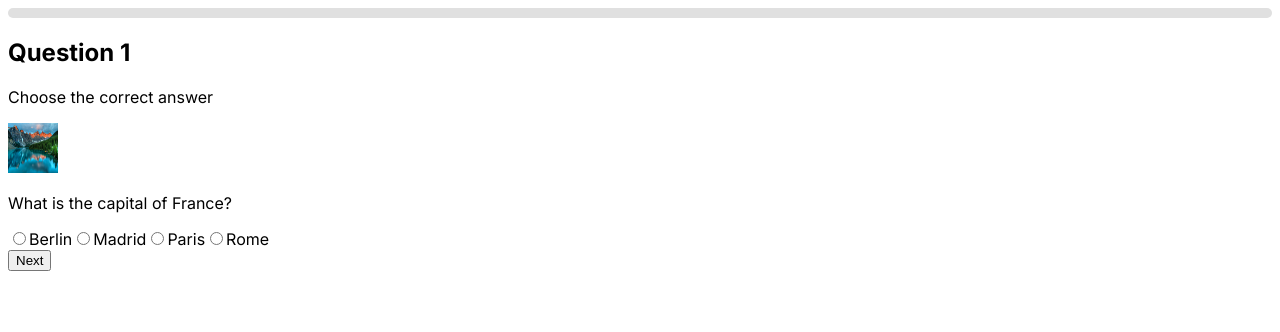
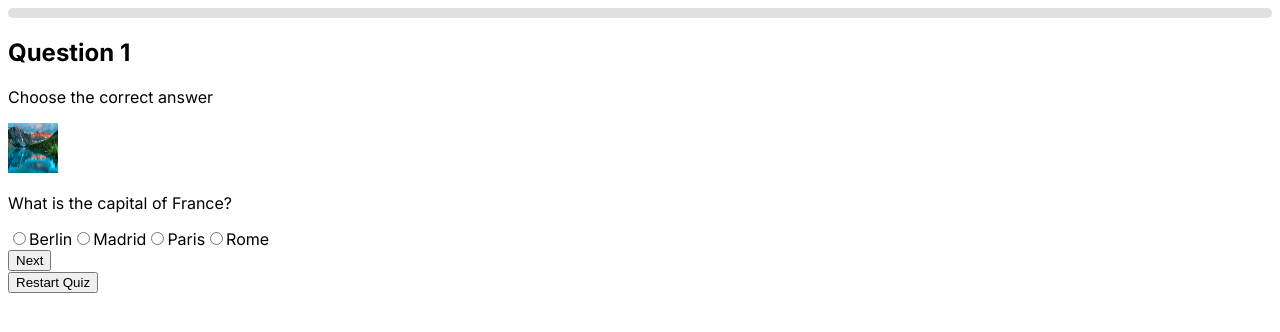
Before and after one commit to ziembick/quiz-engine, a Next.js app: page / in a window 1280 px wide. Both pictures are taken after a click on the button "Start quiz". Shown: the top 332 px of the page. Built offline with nearby package versions, Linux system fonts and the light colour scheme.

Commit message:
restart component

```diff
--- a/src/app/components/Quiz/index.jsx
+++ b/src/app/components/Quiz/index.jsx
@@ -1,13 +1,15 @@
-"use client";
+'use client'
 import { useState, useEffect } from "react";
 import { AnimatePresence } from "framer-motion";
 import Question from "../Questions";
-import styles from './quiz.module.css'
+import styles from './quiz.module.css';
+import Start from "../Start";
 
 export default function Quiz() {
   const [questions, setQuestions] = useState([]);
   const [currentQuestionId, setCurrentQuestionId] = useState(1);
   const [progress, setProgress] = useState(0);
+  const [showRestart, setShowRestart] = useState(false);
 
   useEffect(() => {
     fetch("/questions.json")
@@ -22,9 +24,26 @@ export default function Quiz() {
     setProgress((prev) => prev + 1);
   };
 
+  const handleRestartQuiz = () => {
+    setShowRestart(true);
+  };
+
   const currentQuestion = questions.find((q) => q.id === currentQuestionId);
 
-  if (!currentQuestion) return <p>Quiz Completed!</p>;
+  if (showRestart) {
+    return <Start />;
+  }
+
+  if (!currentQuestion) {
+    return (
+      <div>
+        <p>Quiz Completed!</p>
+        <button onClick={handleRestartQuiz}>
+          Restart Quiz
+        </button>
+      </div>
+    );
+  }
 
   return (
     <div>
@@ -38,6 +57,9 @@ export default function Quiz() {
           onAnswer={handleAnswer}
         />
       </AnimatePresence>
+      <button onClick={handleRestartQuiz}>
+        Restart Quiz
+      </button>
     </div>
   );
 }
--- a/src/app/components/Start/index.jsx
+++ b/src/app/components/Start/index.jsx
@@ -1,24 +1,21 @@
-'use client'
+"use client";
 
-import React, { useEffect, useState } from 'react'
-import Quiz from '../Quiz'
+import React, { useEffect, useState } from "react";
+import Quiz from "../Quiz";
 
-
-export default function Start () {
-    const [start, setStart] = useState(false)
+export default function Start() {
+  const [start, setStart] = useState(false);
 
   const handleStartQuiz = () => {
-        setStart(true)
-    }
+    setStart(true);
+  };
 
   return (
     <div>
       {!start ? (
         <div>
-              <h1>Welcome to the quiz</h1>
-              <button onClick={handleStartQuiz}>
-                Start quiz
-              </button>
+          <h1>Welcome to quiz</h1>
+          <button onClick={handleStartQuiz}>Start quiz</button>
         </div>
       ) : (
         <Quiz />
```
Lines whose indentation alone changed are shown as unchanged.
